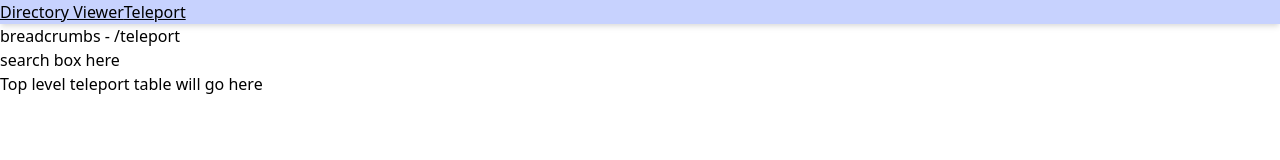
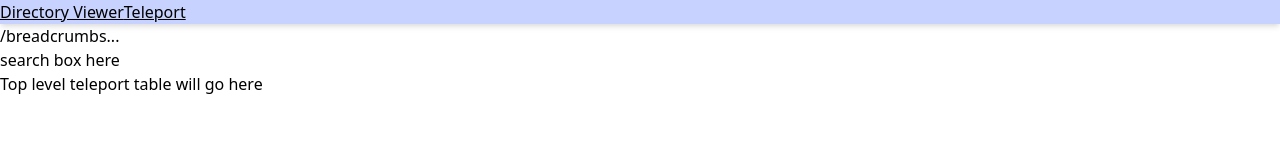
Before and after one commit to deliaconstantino/directory-viewer, a React (Create React App) app: page /teleport in a window 1280 px wide. Shown: the top 160 px of the page. Built offline with nearby package versions, Linux system fonts and the light colour scheme.

Commit message:
created boilerplate Breadcrumbs component

```diff
--- a/src/pages/page/Page.js
+++ b/src/pages/page/Page.js
@@ -1,10 +1,10 @@
 import Table from "../../components/table/Table.js";
+import BreadCrumbs from "./components/BreadCrumbs.js"
 import { directory } from "../../data/directory.js";
 import { Link, useRouteMatch } from "react-router-dom";
 
 function Page({ data }) {
   console.log("data - page", data);
-  let { url } = useRouteMatch();
   // const listItems = directory?.items?.map((val, idx) => {
   //   console.log("i", idx, "current value", val);
 
@@ -17,7 +17,7 @@ function Page({ data }) {
 
   return (
     <div>
-      <p>breadcrumbs - {url}</p>
+      <BreadCrumbs />
       <p>search box here</p>
       <p>Top level teleport table will go here</p>
       {/* <ul>{listItems}</ul> */}
--- /dev/null
+++ b/src/pages/page/components/BreadCrumbs.js
@@ -0,0 +1,7 @@
+function BreadCrumbs() {
+  return (
+    <p> /breadcrumbs...</p>
+  )
+};
+
+export default BreadCrumbs;
```
